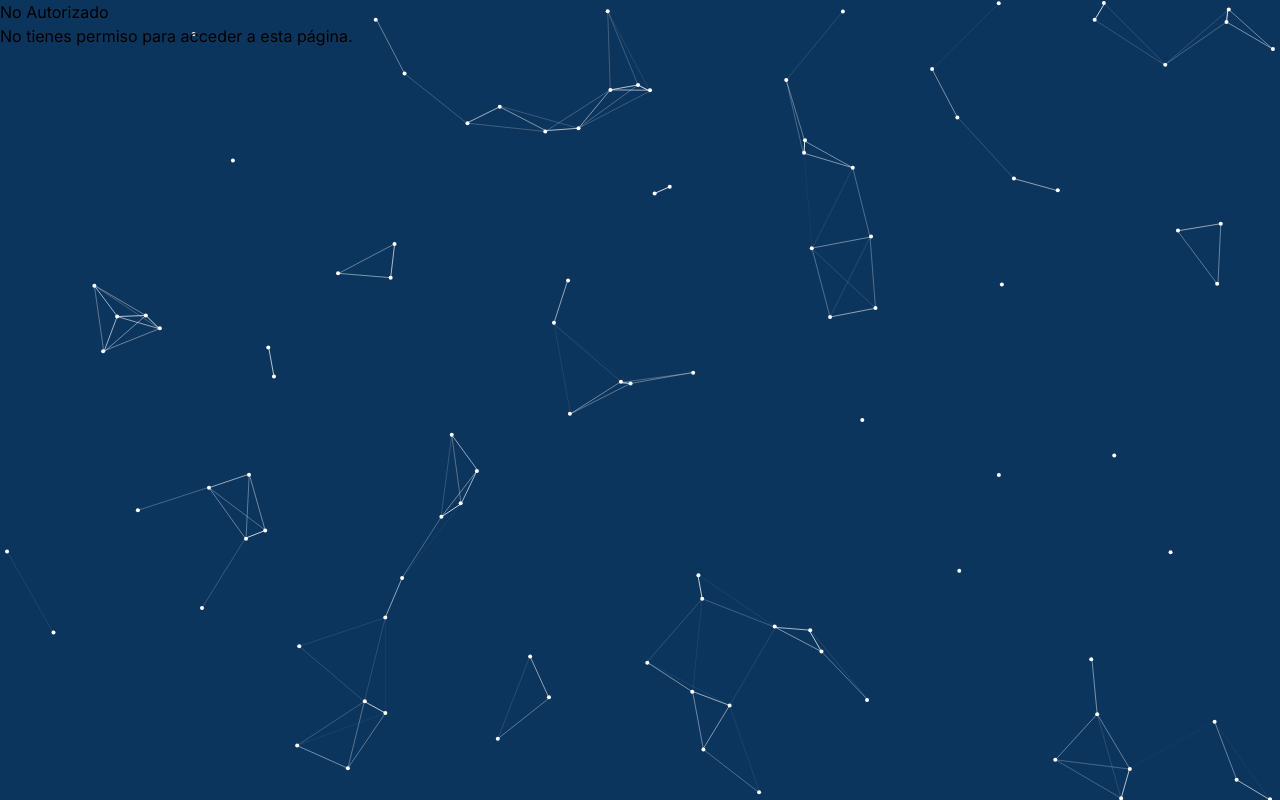
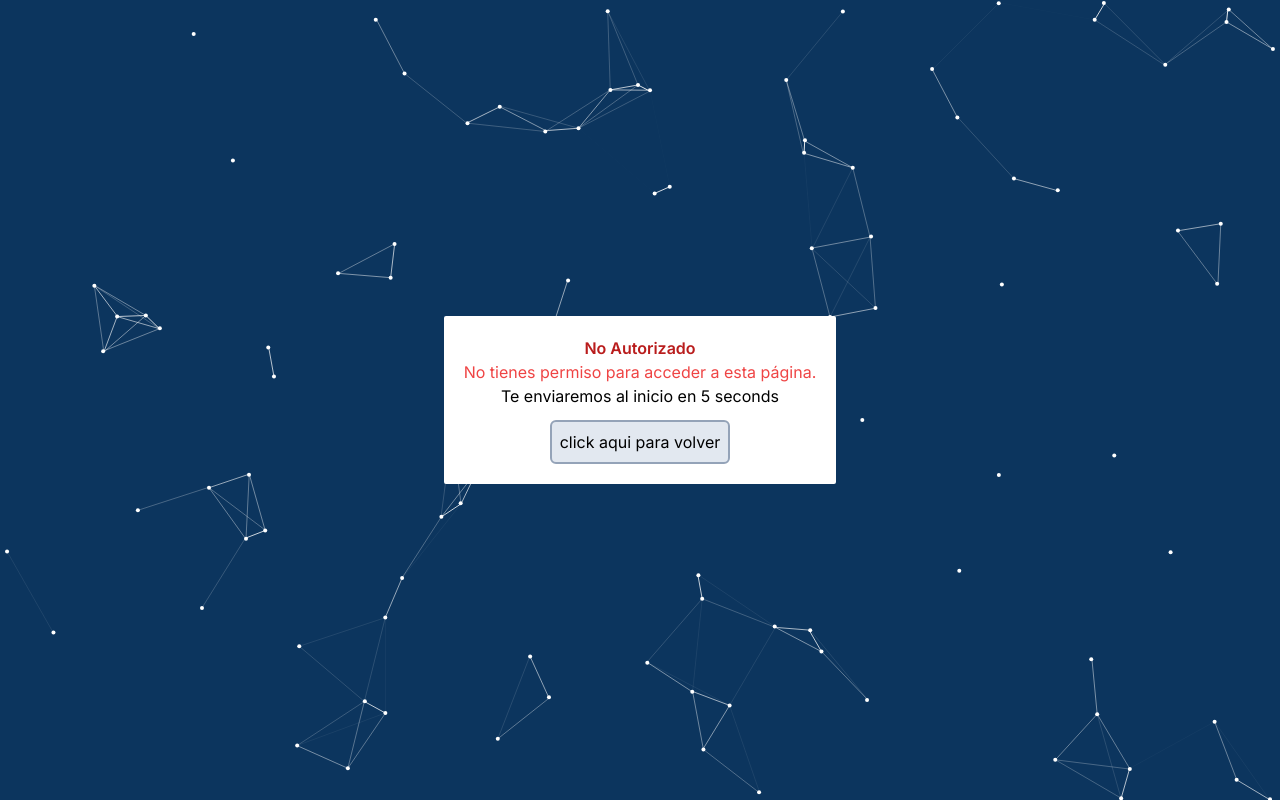
Before and after one commit to AroldoJerez/Warislove, a Next.js app: page /unauthorized in a window 1280 px wide. Built offline with nearby package versions, Linux system fonts and the light colour scheme.

Commit message:
terminada el middleware por el rol
terminada el middleware por el rol

```diff
--- a/src/app/api/auth/[...nextauth]/route.js
+++ b/src/app/api/auth/[...nextauth]/route.js
@@ -24,8 +24,6 @@ export const authOptions = {
 
         if (!userFound) throw new Error("Usuario o contraseña incorrecto");
 
-        console.log(userFound);
-
         const matchPassword = await bcrypt.compare(
           credentials.password,
           userFound.password
@@ -48,17 +46,14 @@ export const authOptions = {
   callbacks: {
     async jwt({ token, user }) {
       if (user) {
-        console.log("User:", user);
         token.role = user.role;
       }
-      console.log("JWT Token:", token);
       return token;
     },
     async session({ session, token }) {
       if (token) {
         session.user.role = token.role;
       }
-      console.log("Session:", session);
       return session;
     },
   },
--- a/src/app/unauthorized/page.tsx
+++ b/src/app/unauthorized/page.tsx
@@ -1,8 +1,46 @@
+"use client";
+import { useRouter } from "next/navigation";
+import { useState, useEffect } from "react";
+
 export default function Unauthorized() {
+  const [seconds, setSeconds] = useState(10);
+  const router = useRouter();
+
+  useEffect(() => {
+    if (seconds > 0) {
+      const timerId = setInterval(() => {
+        setSeconds((prevSeconds) => prevSeconds - 1);
+      }, 1000);
+
+      return () => clearInterval(timerId);
+    } else {
+      router.push("/");
+    }
+  }, [seconds, router]);
+
   return (
-    <div>
-      <h1>No Autorizado</h1>
-      <p>No tienes permiso para acceder a esta página.</p>
+    <div className="w-full h-screen flex justify-center items-center">
+      <div className="flex flex-col justify-center items-center content-center bg-white rounded-sm w-max h-min-24 p-5">
+        <h1 className="text-red-700 font-semibold">No Autorizado</h1>
+        <p className="text-red-500">
+          No tienes permiso para acceder a esta página.
+        </p>
+        <div>
+          {seconds > 0 ? (
+            <div className="flex-col text-center">
+              <h1>Te enviaremos al inicio en {seconds} seconds </h1>
+              <button
+                className="rounded-md border-solid border-2 p-2 mt-3 border-slate-400 bg-slate-200 hover:bg-red-400 hover:border-red-600 hover:text-white"
+                onClick={() => router.push("/")}
+              >
+                click aqui para volver
+              </button>
+            </div>
+          ) : (
+            <h1>regresando...</h1>
+          )}
+        </div>
+      </div>
     </div>
   );
 }
--- a/src/utils/sidebaritems.ts
+++ b/src/utils/sidebaritems.ts
@@ -15,11 +15,6 @@ const sidebarItems = [
     href: "/dashboard",
     icon: ".",
   },
-  {
-    name: "Administracion",
-    href: "/administracion",
-    icon: ".",
-  },
 ];
 
 export default sidebarItems;
```
Also changed, not shown: src/middleware.js (+17 -16 lines).
